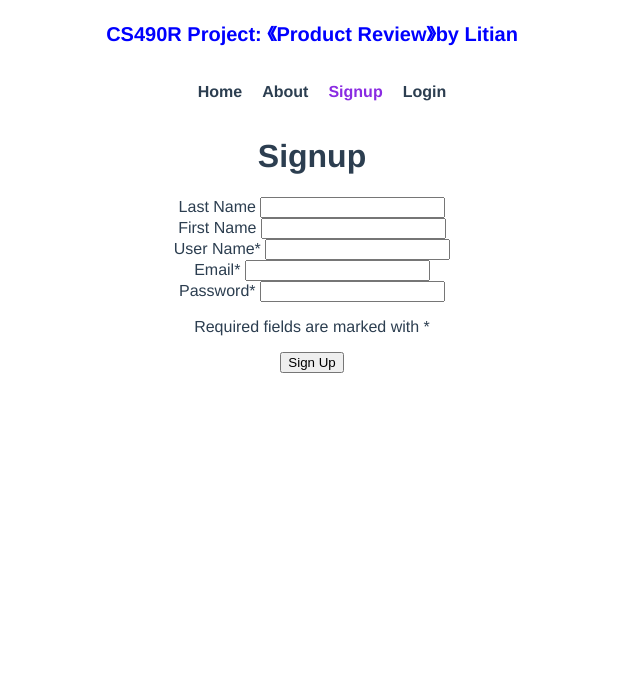
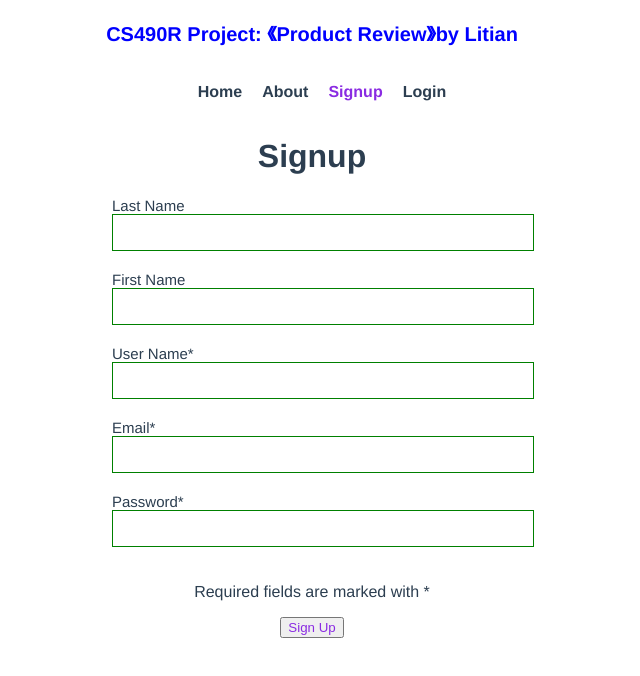
Before and after one commit to flybaflyba/Restful-Web-Application, a Vue app in the folder client/: page /signup in a window 1280 px wide. Shown: the top 676 px of the page, without its empty margins (328-968 px from the left). Built offline with nearby package versions, Linux system fonts and the light colour scheme.

Commit message:
Add form style

```diff
--- a/client/package.json
+++ b/client/package.json
@@ -9,7 +9,10 @@
   },
   "dependencies": {
     "axios": "^0.19.2",
+    "bootstrap": "^4.5.0",
     "core-js": "^3.6.5",
+    "jquery": "^3.5.1",
+    "popper.js": "^1.16.1",
     "vue": "^2.6.11",
     "vue-router": "^3.2.0",
     "vuex": "^3.4.0"
--- a/client/src/App.vue
+++ b/client/src/App.vue
@@ -28,4 +28,22 @@ export default {
   color: #2c3e50;
 }
 
+.input {
+  border: 1px solid green;
+  padding: 10px;
+  margin-bottom: 20px;
+  display: flex;
+  width: 100%;
+}
+
+.lable {
+    font-size: 15px;
+    display: flex;
+    text-align: center;
+}
+
+.button {
+  color: blueviolet;
+}
+
 </style>
--- a/client/src/views/CreateAProduct.vue
+++ b/client/src/views/CreateAProduct.vue
@@ -11,33 +11,33 @@
 
 
         <div class="form_row">
-            <label for="product_name">Product Name: </label>
-            <input type="text" name="product_name" v-model="product_name" />
+            <label class="lable" for="product_name">Product Name: </label>
+            <input class="input" type="text" name="product_name" v-model="product_name" />
         </div>
 
         <div class="form_row">
-            <label for="price">Price: </label>
-            <input type="text" name="price" v-model="price" />
+            <label class="lable" for="price">Price: </label>
+            <input class="input" type="text" name="price" v-model="price" />
         </div>
 
         <div class="form_row">
-            <label for="image">Image Link: </label>
-            <input type="text" name="image" v-model="image" />
+            <label class="lable" for="image">Image Link: </label>
+            <input class="input" type="text" name="image" v-model="image" />
         </div>
 
         <div class="form_row">
-            <label for="link">Link: </label>
-            <input type="text" name="link" v-model="link" />
+            <label class="lable" for="link">Link: </label>
+            <input class="input" type="text" name="link" v-model="link" />
         </div>
 
         <div class="form_row">
-            <label for="description">Description: </label>
-            <input type="text" name="description" v-model="description" />
+            <label class="lable" for="description">Description: </label>
+            <input class="input" id="descriptionCell" type="text" name="description" v-model="description" />
         </div>
 
         <p>All fields must be filled</p>
         <div class="form_row">
-            <button :disabled="submitted">
+            <button class="button" :disabled="submitted">
                 <span>Create</span>
             </button>
         </div>
@@ -111,3 +111,21 @@ export default {
     }
 }
 </script>
+
+<style scoped>
+.createNewProductForm {
+  display: flex;
+  flex-direction: column;
+  max-width: 400px;
+  margin: 0 auto;
+}
+
+
+
+#descriptionCell {
+    height: 200px;
+}
+
+
+
+</style>
--- a/client/src/views/Home.vue
+++ b/client/src/views/Home.vue
@@ -1,3 +1,5 @@
+
+
 <template>
   <div class="home">
     <h1>Home</h1>
--- a/client/src/views/Login.vue
+++ b/client/src/views/Login.vue
@@ -7,18 +7,18 @@
      <div v-if="message" id="message">{{ message }}</div>
 
         <div class="form_row">
-            <label for="email">Email: </label>
-            <input type="email" name="email" v-model="email" />
+            <label class="lable" for="email">Email: </label>
+            <input class="input" type="email" name="email" v-model="email" />
         </div>
 
         <div class="form_row">
-            <label for="password">Password: </label>
-            <input type="password" name="password" v-model="password" />
+            <label class="lable" for="password">Password: </label>
+            <input class="input" type="password" name="password" v-model="password" />
         </div>
 
         <p>Required fields are marked with *</p>
         <div class="form_row">
-            <button :disabled="submitted">
+            <button class="button" :disabled="submitted">
                 <span>Login</span>
             </button>
         </div>
@@ -104,3 +104,13 @@ export default {
     }
 }
 </script>
+<style scoped>
+
+.loginForm {
+  display: flex;
+  flex-direction: column;
+  max-width: 400px;
+  margin: 0 auto;
+}
+
+</style>
--- a/client/src/views/Signup.vue
+++ b/client/src/views/Signup.vue
@@ -7,33 +7,33 @@
         <div v-if="message" id="message">{{ message }}</div>
 
         <div class="form_row">
-            <label for="last_name">Last Name </label>
-            <input type="text" name="last_name" v-model="last_name" />
+            <label class="lable" for="last_name">Last Name </label>
+            <input class="input" type="text" name="last_name" v-model="last_name" />
         </div>
 
         <div class="form_row">
-            <label for="first_name">First Name </label>
-            <input type="text" name="first_name" v-model="first_name" />
+            <label class="lable" for="first_name">First Name </label>
+            <input class="input" type="text" name="first_name" v-model="first_name" />
         </div>
 
         <div class="form_row">
-            <label for="user_name">User Name* </label>
-            <input type="text" name="user_name" v-model="user_name" />
+            <label class="lable" for="user_name">User Name* </label>
+            <input class="input" type="text" name="user_name" v-model="user_name" />
         </div>
 
         <div class="form_row">
-            <label for="email">Email* </label>
-            <input type="email" name="email" v-model="email" />
+            <label class="lable" for="email">Email* </label>
+            <input class="input" type="email" name="email" v-model="email" />
         </div>
 
         <div class="form_row">
-            <label for="password">Password* </label>
-            <input type="text" name="password" v-model="password" />
+            <label class="lable" for="password">Password* </label>
+            <input class="input" type="text" name="password" v-model="password" />
         </div>
 
         <p>Required fields are marked with *</p>
         <div class="form_row">
-            <button :disabled="submitted">
+            <button class="button" :disabled="submitted">
                 <span>Sign Up</span>
             </button>
         </div>
@@ -111,3 +111,16 @@ export default {
     }
 }
 </script>
+
+
+<style scoped>
+.signUpForm {
+  display: flex;
+  flex-direction: column;
+  max-width: 400px;
+  margin: 0 auto;
+}
+
+
+
+</style>
--- a/client/src/views/SingleProduct.vue
+++ b/client/src/views/SingleProduct.vue
@@ -9,7 +9,7 @@
     <div v-if="this.deleteMessage">
             {{ this.deleteMessage }}
         </div>
-    <button v-if="!this.deleteMessage" @click="deleteOneProduct()"> Delete this product </button>
+    <button class="button" v-if="!this.deleteMessage" @click="deleteOneProduct()"> Delete this product </button>
     <router-link v-if="this.deleteMessage" :to="{name:'Products'}"> View All Products </router-link>
 
 <!--add this v-if so that product details not show once it's deleted -->
```
Also changed, not shown: 1 other file (tests, documents, lock files or other folders).
